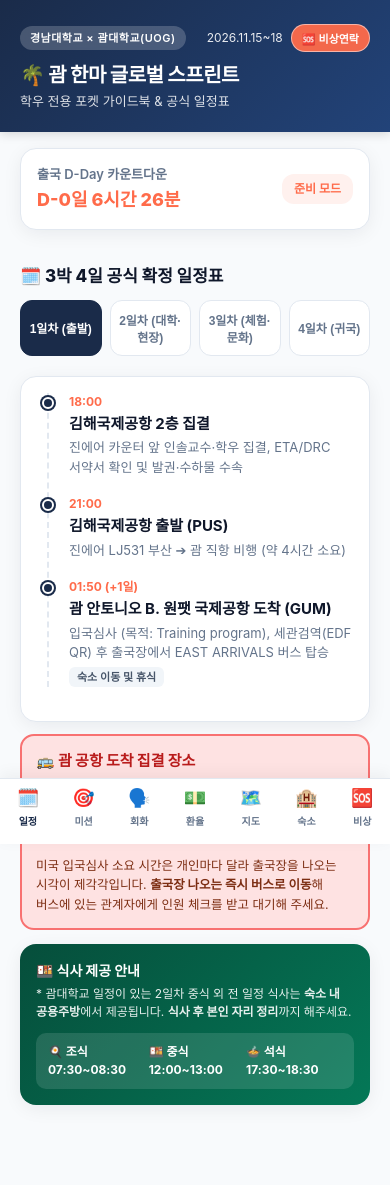
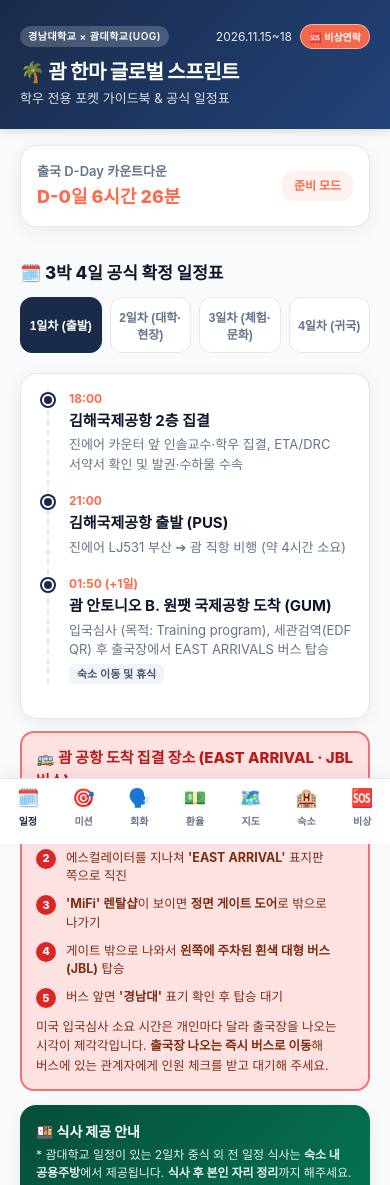
Before and after one commit to leeyoungui/travel, a plain HTML site: page index.html in a window 390 px wide. Shown: the top 1185 px of the page. Drawn offline with Linux system fonts and the light colour scheme.

Commit message:
feat: 공항 도착 5단계 동선·명품 오타 수정·모바일 폭 대응
- EAST ARRIVAL/JBL 버스 탑승 5단계 번호 동선으로 교체
- '손톱깎이' 오타 수정, 좁은 폰 헤더·식사시간 줄바꿈 보정

```diff
--- a/index.html
+++ b/index.html
@@ -201,7 +201,7 @@
     }
     .meal-title { font-size: 14px; font-weight: 800; display: flex; align-items: center; gap: 6px; }
     .meal-desc { font-size: 12px; opacity: 0.9; margin-top: 4px; }
-    .meal-times { display: flex; justify-content: space-between; margin-top: 12px; background: rgba(255,255,255,0.12); padding: 10px 12px; border-radius: 10px; font-size: 12px; font-weight: 700; }
+    .meal-times { display: flex; flex-wrap: wrap; gap: 4px 10px; justify-content: space-between; margin-top: 12px; background: rgba(255,255,255,0.12); padding: 10px 12px; border-radius: 10px; font-size: 12px; font-weight: 700; }
 
     /* Flashcards */
     .category-pills { display: flex; gap: 6px; overflow-x: auto; margin-bottom: 14px; padding-bottom: 4px; scrollbar-width: none; }
@@ -394,6 +394,17 @@
     .alert-title { color: #c2410c; font-weight: 800; font-size: 14px; display: flex; gap: 6px; align-items: center; }
     .alert-card.big .alert-title { color: #b91c1c; font-size: 15px; }
     .alert-body { font-size: 12.5px; color: #7c2d12; margin-top: 6px; line-height: 1.55; }
+    .arrive-steps { list-style: none; counter-reset: arr; margin: 10px 0 0; }
+    .arrive-steps li {
+      counter-increment: arr; position: relative; padding-left: 30px;
+      margin-bottom: 9px; font-size: 12.5px; line-height: 1.5; color: #7c2d12;
+    }
+    .arrive-steps li:last-child { margin-bottom: 0; }
+    .arrive-steps li::before {
+      content: counter(arr); position: absolute; left: 0; top: 0;
+      width: 20px; height: 20px; border-radius: 50%; background: #dc2626; color: #fff;
+      font-size: 11px; font-weight: 800; display: flex; align-items: center; justify-content: center;
+    }
     .pill-row { display: flex; gap: 6px; flex-wrap: wrap; margin-top: 4px; }
     .pill-ok { background: #ecfdf5; color: #047857; border: 1px solid #a7f3d0; padding: 3px 9px; border-radius: 999px; font-size: 11px; font-weight: 700; }
     .pill-no { background: #fef2f2; color: #b91c1c; border: 1px solid #fecaca; padding: 3px 9px; border-radius: 999px; font-size: 11px; font-weight: 700; }
@@ -419,6 +430,13 @@
     /* 7-tab navigation fit */
     .bottom-nav .nav-btn { font-size: 10px; white-space: nowrap; }
     .bottom-nav .nav-icon { font-size: 18px; }
+
+    /* Narrow phone header */
+    @media (max-width: 420px) {
+      .header-top { gap: 6px; }
+      .badge { font-size: 10px; padding: 3px 8px; white-space: nowrap; }
+      .header-emergency { font-size: 10px; padding: 4px 8px; }
+    }
   </style>
 </head>
 <body>
@@ -485,12 +503,19 @@
         </div>
 
         <div class="alert-card big">
-          <div class="alert-title">🚌 괌 공항 도착 집결 장소</div>
+          <div class="alert-title">🚌 괌 공항 도착 집결 장소 (EAST ARRIVAL · JBL 버스)</div>
           <div class="alert-body">
-            출국장 나와서 <strong>우측 EAST ARRIVALS 출구 앞 흰색 대형 버스(JBL)</strong> 탑승!<br>
-            버스 앞면에 <strong>'경남대'</strong> 표기가 있습니다.<br><br>
-            미국 입국심사 소요 시간은 개인마다 달라 출국장을 나오는 시각이 제각각입니다.
-            <strong>출국장 나오는 즉시 버스로 이동</strong>해 버스에 있는 관계자에게 인원 체크를 받고 대기해 주세요.
+            <ol class="arrive-steps">
+              <li>입국장 <strong>'Welcome to Guam' 기둥</strong>을 나와서 <strong>오른쪽</strong>으로 이동</li>
+              <li>에스컬레이터를 지나쳐 <strong>'EAST ARRIVAL'</strong> 표지판 쪽으로 직진</li>
+              <li><strong>'MiFi' 렌탈샵</strong>이 보이면 <strong>정면 게이트 도어</strong>로 밖으로 나가기</li>
+              <li>게이트 밖으로 나와서 <strong>왼쪽에 주차된 흰색 대형 버스(JBL)</strong> 탑승</li>
+              <li>버스 앞면 <strong>'경남대'</strong> 표기 확인 후 탑승 대기</li>
+            </ol>
+            <div style="margin-top: 10px;">
+              미국 입국심사 소요 시간은 개인마다 달라 출국장을 나오는 시각이 제각각입니다.
+              <strong>출국장 나오는 즉시 버스로 이동</strong>해 버스에 있는 관계자에게 인원 체크를 받고 대기해 주세요.
+            </div>
           </div>
         </div>
       </div>
@@ -1122,7 +1147,7 @@
           <li><strong>보조배터리 · 손선풍기:</strong> 위탁 절대 불가, <strong>기내 휴대만 가능</strong> (100Wh / 20,000mAh 이하 최대 5개)</li>
           <li><strong>무선 고데기:</strong> 배터리 일체형(분리 불가)은 <strong>기내·위탁 모두 전면 금지</strong>! 분리형만 본체는 위탁, 배터리는 기내 휴대</li>
           <li><strong>액체류(화장품·김치·고추장 등):</strong> <strong>용기 크기</strong> 100mL 이하만 1L 투명 지퍼백 1개에 밀봉해 기내 반입. 100mL 초과(500mL 텀블러 내 잔여 물 포함)·김치·고추장은 위탁 수하물로</li>
-          <li><strong>칼 · 가위:</strong> 날 6cm 이하 소형가위·손톱까이·족집게·전기면도기는 기내 가능, 6cm 초과 가위·과도 등은 위탁 수하물만 가능</li>
+          <li><strong>칼 · 가위:</strong> 날 6cm 이하 소형가위·손톱깎이·족집게·전기면도기는 기내 가능, 6cm 초과 가위·과도 등은 위탁 수하물만 가능</li>
           <li><strong>일회용 라이터:</strong> 1인 1개를 몸에 직접 소지할 때만 탑승 가능 (가방·위탁 불가)</li>
         </ul>
       </div>
```
